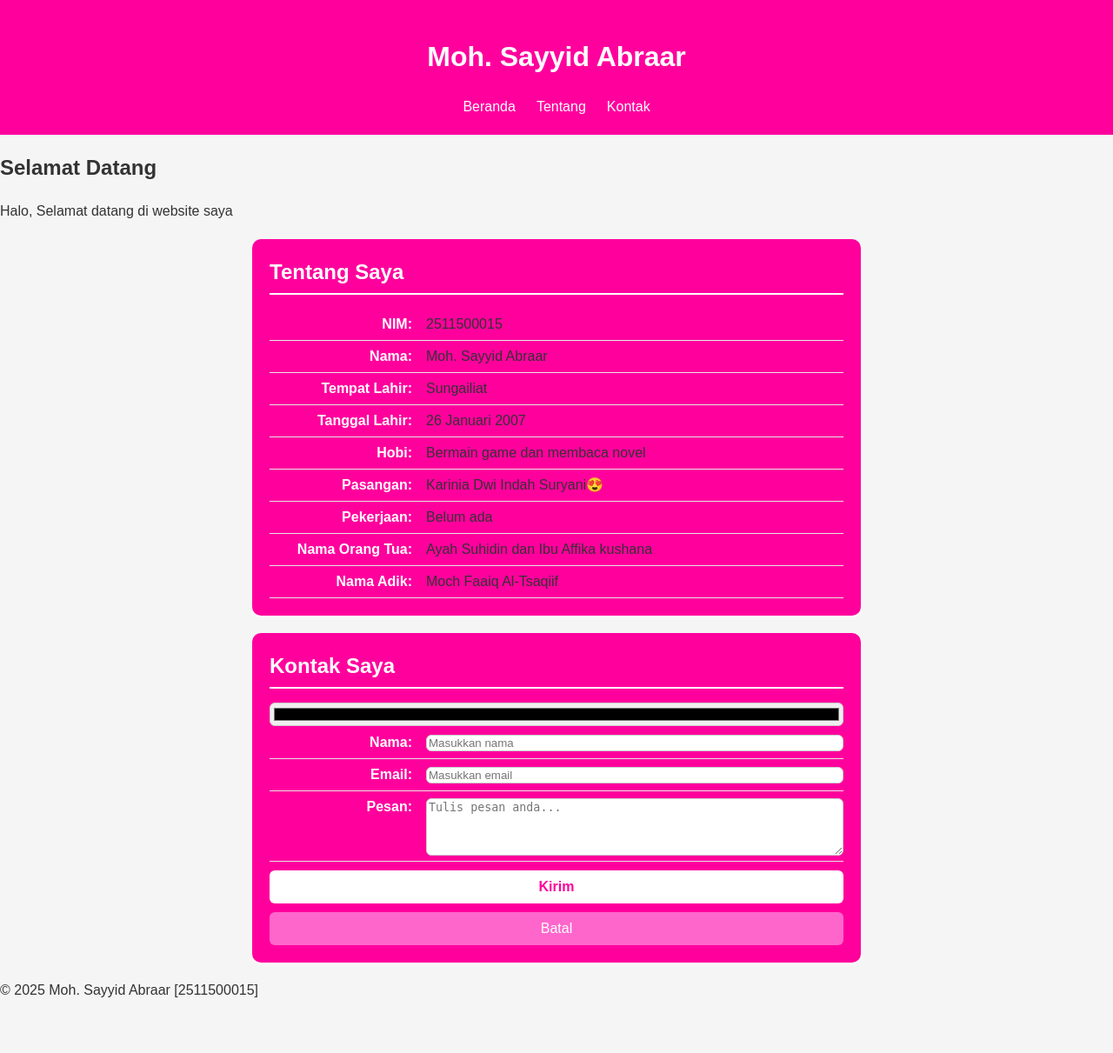
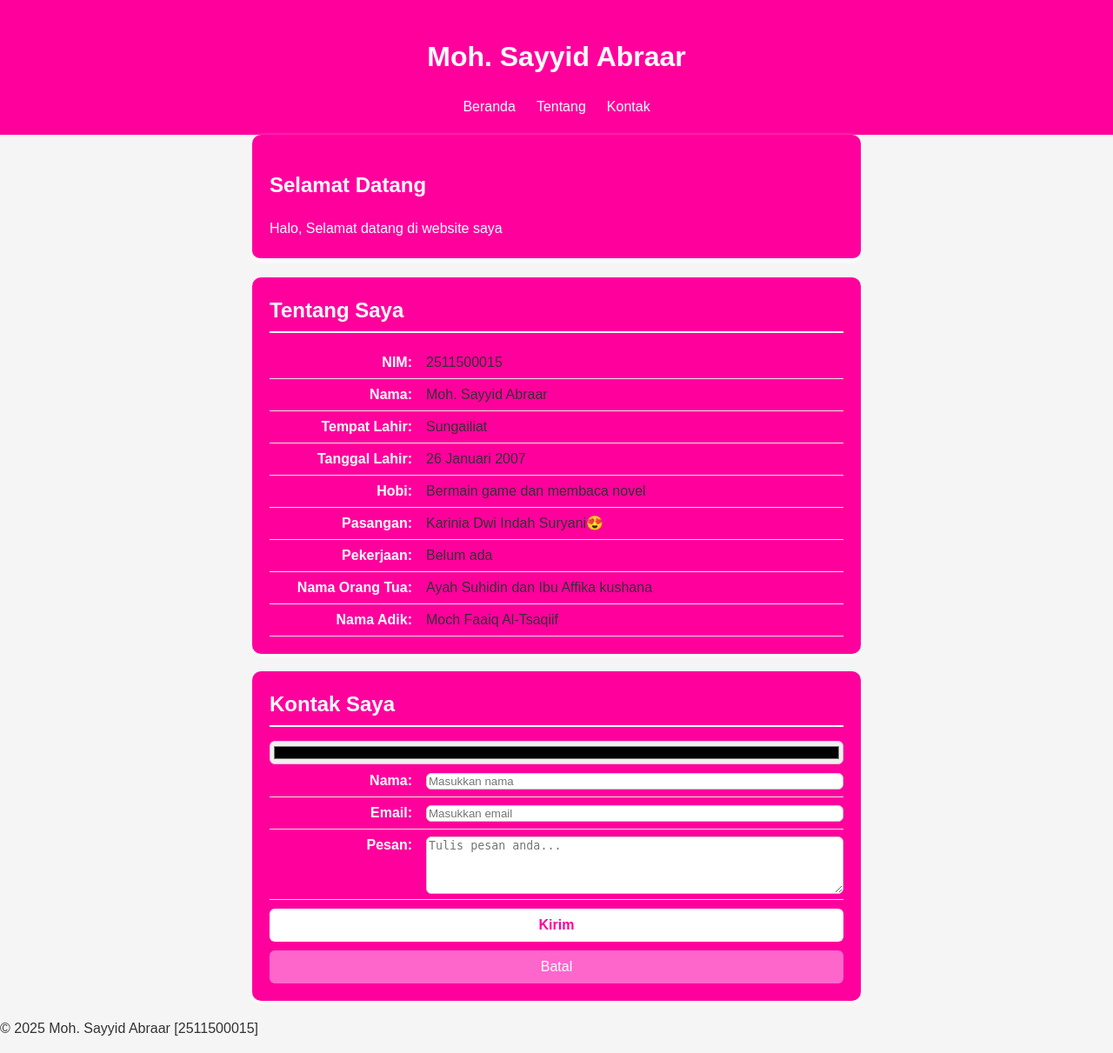
Before and after one commit to Abraar2511500015/2511500015-PWD-TI1A-2526O, a PHP site: page /pertemuan-04/index.html in a window 1280 px wide. Shown: the whole page at 87% size. Before the commit the page ends 1147 px from the top, so only its background shows below. Run offline with PHP 8.4, Linux system fonts and the light colour scheme.

Commit message:
update style.css pertemuan-04

```diff
--- a/pertemuan-04/style.css
+++ b/pertemuan-04/style.css
@@ -30,6 +30,8 @@ header li a {
     text-decoration: none;
     padding: 6px 12px;
 }
+
+#home,
 #about,
 #contact {
             background-color: #ff009d;
@@ -40,6 +42,7 @@ header li a {
             box-shadow: 0 2px 5px rgb(255, 255, 255);
 }
 
+#home,
 #about h2,
 #contact h2 {
             color: #ffffff;
@@ -49,6 +52,9 @@ header li a {
             margin-bottom: 16px;
 }
 
+#home p {
+    text-align: justify;
+}
 #about p,
 #contact label {
     display: flex;
```
